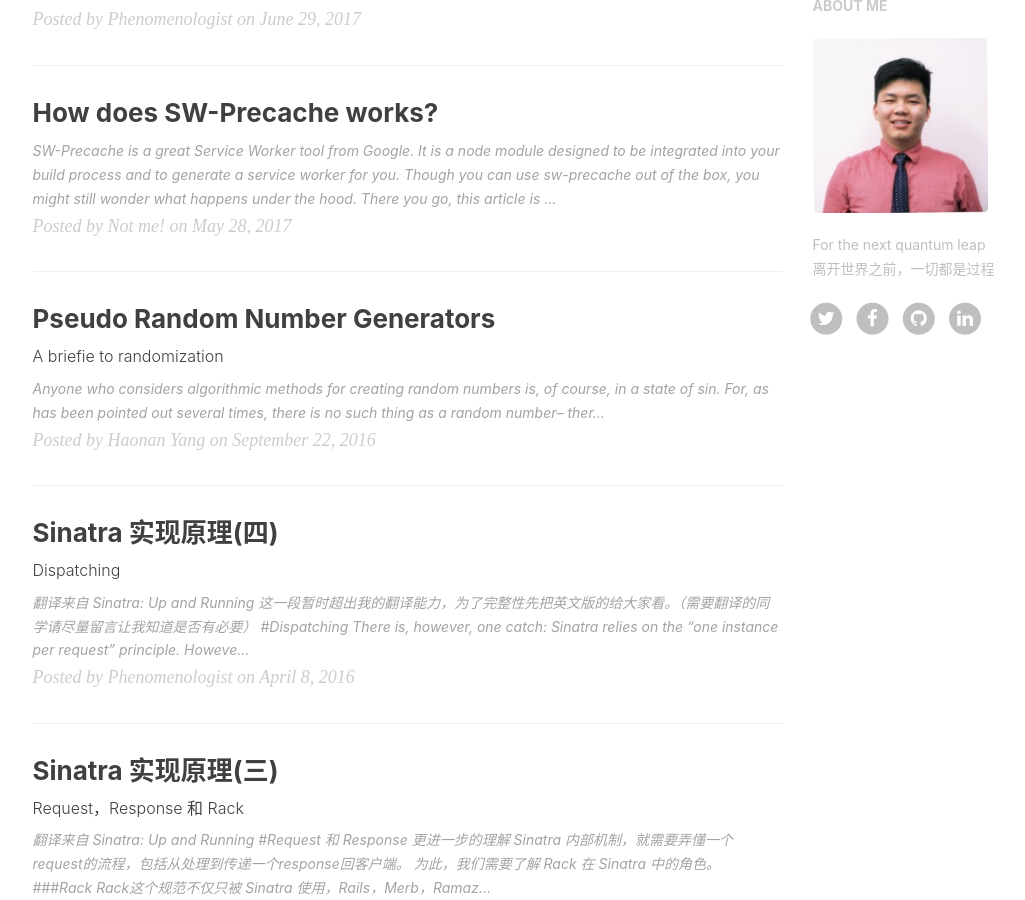
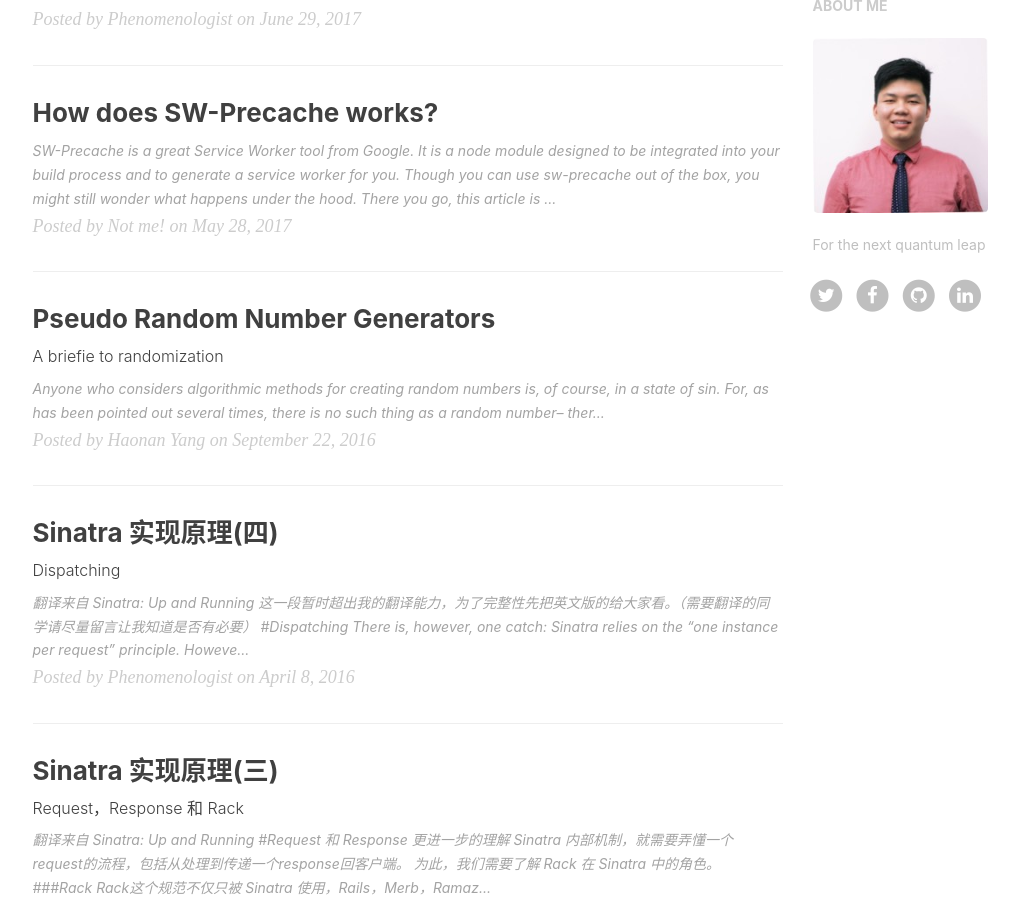
Before and after one commit to rapsoulhaonan/rapsoulhaonan.github.io, a Jekyll site: the page built from index.html, in a window 1280 px wide and 900 px high, scrolled down 589 px. Shown: the whole window, without its empty margins (135-1160 px from the left). Built offline with Jekyll 4.4.1, drawn with Linux system fonts in a browser that asks for light colours; nearby versions of some CDN libraries; the list of posts is cut into pages by our own code; comment, search, counter and statistics services are not loaded.

Commit message:
Update _config.yml

```diff
--- a/_config.yml
+++ b/_config.yml
@@ -77,7 +77,7 @@
 
 # Sidebar settings
 sidebar: true                           # whether or not using Sidebar.
-sidebar-about-description: "For the next quantum leap<br>离开世界之前，一切都是过程"
+sidebar-about-description: "For the next quantum leap<br>"
 sidebar-avatar: /img/avatar-hux-ny.jpg      # use absolute URL, seeing it's used in both `/` and `/about/`
 
 
```
